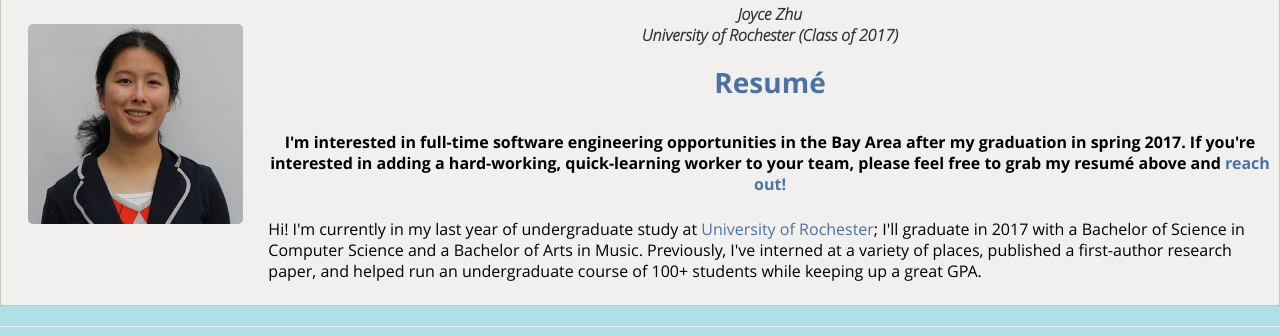
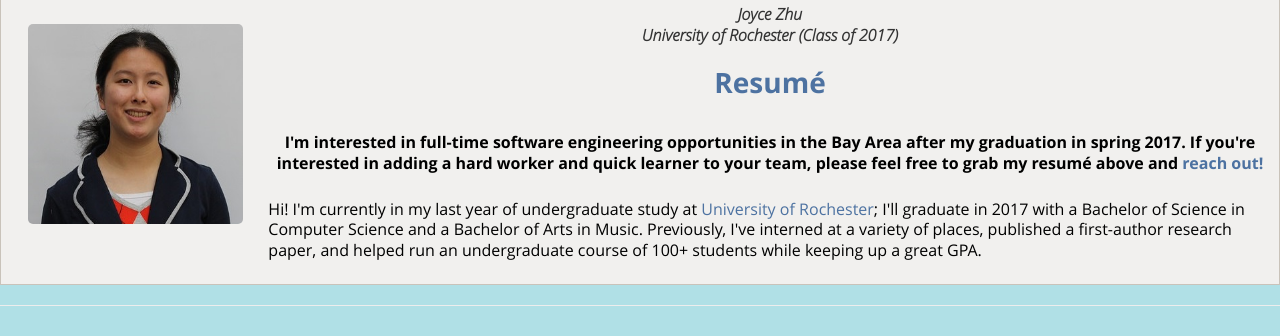
Before and after one commit to JoyceZhu/JoyceZhu.github.io, a plain HTML site: page index.html in a window 1280 px wide. Shown: the part 99-435 px from the top of the page. Drawn offline with Linux system fonts and the light colour scheme.

Commit message:
Changed wording

```diff
--- a/index.html
+++ b/index.html
@@ -111,7 +111,7 @@
         <br />
         <ul class="vList vList_loose">
 
-          <li id="tldr" class="a-center large" style="font-size:16px;"><strong>I'm interested in full-time software engineering opportunities in the Bay Area after my graduation in spring 2017. If you're interested in adding a hard-working, quick-learning worker to your team, please feel free to grab my resumé above and <a href="mailto:jzhu29@u.rochester.edu">reach out!</a></strong></li>
+          <li id="tldr" class="a-center large" style="font-size:16px;"><strong>I'm interested in full-time software engineering opportunities in the Bay Area after my graduation in spring 2017. If you're interested in adding a hard worker and quick learner to your team, please feel free to grab my resumé above and <a href="mailto:jzhu29@u.rochester.edu">reach out!</a></strong></li>
 
           <li id="blurb1" class="large" style="font-size:16px;"><p>Hi! I'm currently in my last year of undergraduate study at <a href="http://www.rochester.edu/" target="_blank">University of Rochester</a>; I'll graduate in 2017 with a Bachelor of Science in Computer Science and a Bachelor of Arts in Music. Previously, I've interned at a variety of places, published a first-author research paper, and helped run an undergraduate course of 100+ students while keeping up a great GPA.</p></li>
         </ul>
```
